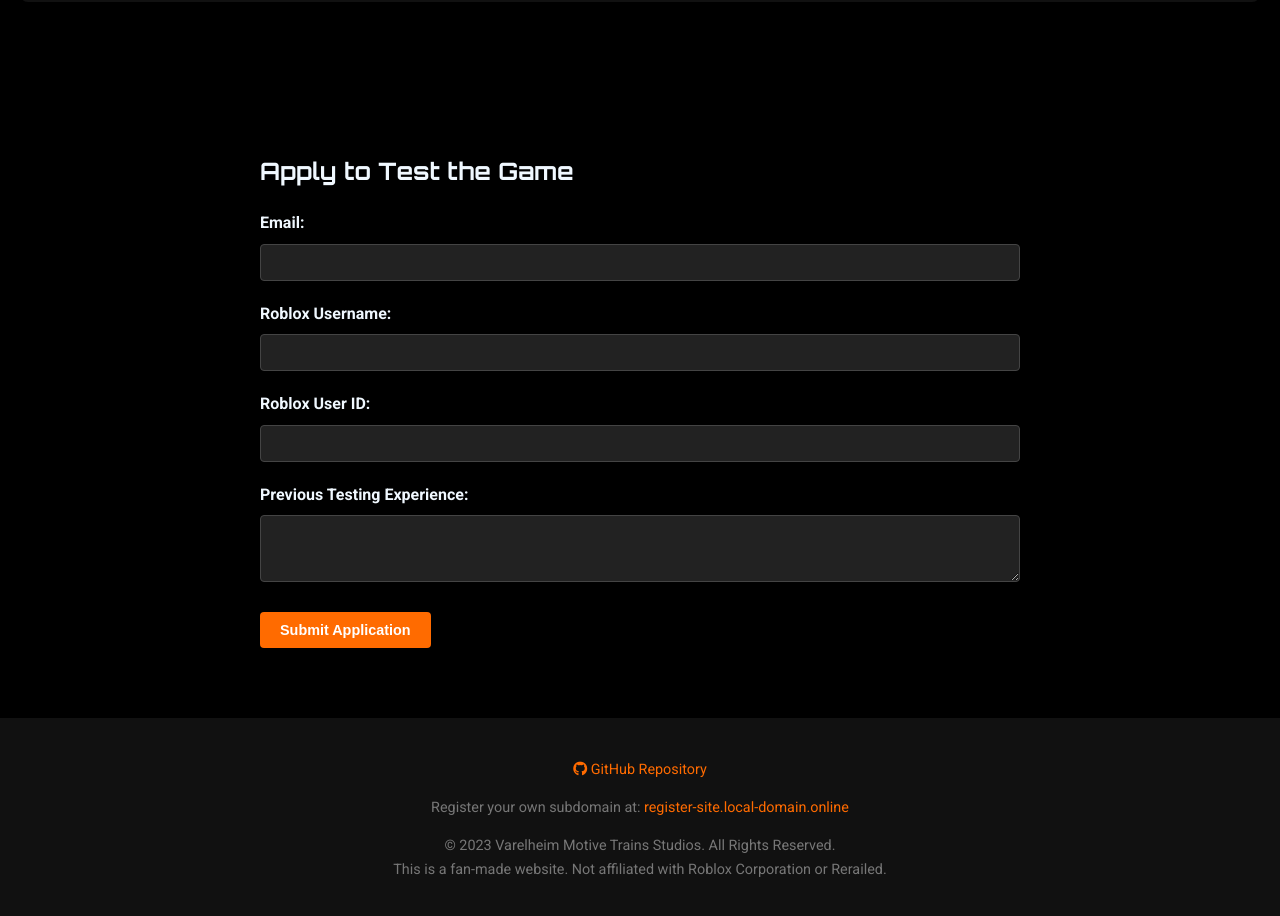
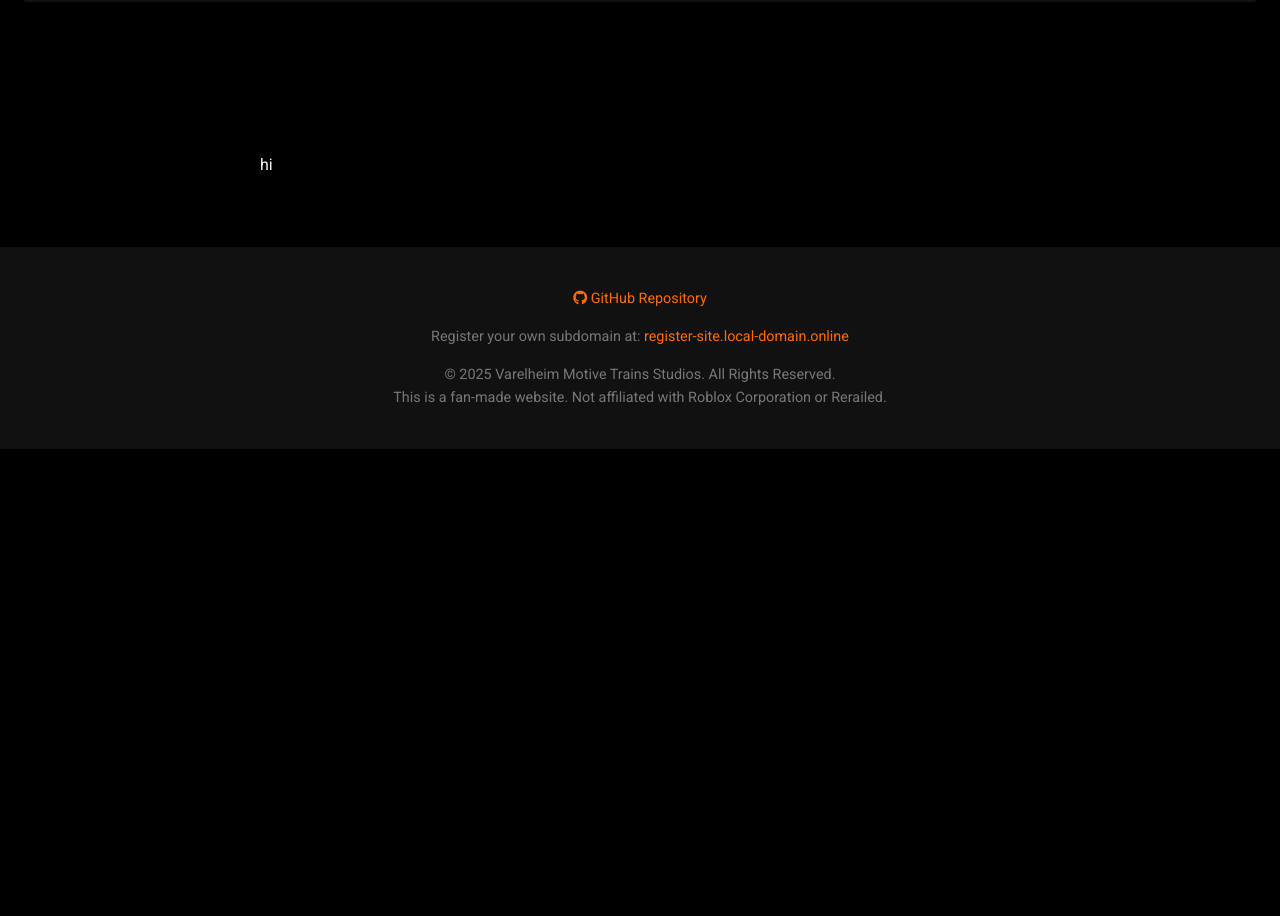
Before and after one commit to hujowe-serwery/VMT-Studios-Pages, a plain HTML site: page index.html in a window 1280 px wide. Shown: the part 740-1656 px from the top of the page. After the commit the page ends 1189 px from the top, so only its background shows below. Drawn offline with Linux system fonts and the light colour scheme.

Commit message:
Update index.html

```diff
--- a/index.html
+++ b/index.html
@@ -32,25 +32,7 @@
 
     <section id="application-form">
         <div class="container">
-            <h2>Apply to Test the Game</h2>
-            <form id="tester-form">
-                <div class="form-group">
-                    <label for="email">Email:</label>
-                    <input type="email" id="email" name="email" required>
-                </div>
-                <div class="form-group">
-                    <label for="username">Roblox Username:</label>
-                    <input type="text" id="username" name="username" required>
-                </div>
-                <div class="form-group">
-                    <label for="userid">Roblox User ID:</label>
-                    <input type="text" id="userid" name="userid" required>
-                </div>
-                <div class="form-group">
-                    <label for="experience">Previous Testing Experience:</label>
-                    <textarea id="experience" name="experience" rows="3"></textarea>
-                </div>
-                <button type="submit" class="submit-button">Submit Application</button>
+hi
             </form>
         </div>
     </section>
@@ -66,7 +48,7 @@
                 <p>Register your own subdomain at: <a href="https://register-site.local-domain.online" target="_blank">register-site.local-domain.online</a></p>
             </div>
             <div class="footer-bottom">
-                <p>&copy; 2023 Varelheim Motive Trains Studios. All Rights Reserved.</p>
+                <p>&copy; 2025 Varelheim Motive Trains Studios. All Rights Reserved.</p>
                 <p>This is a fan-made website. Not affiliated with Roblox Corporation or Rerailed.</p>
             </div>
         </div>
```
